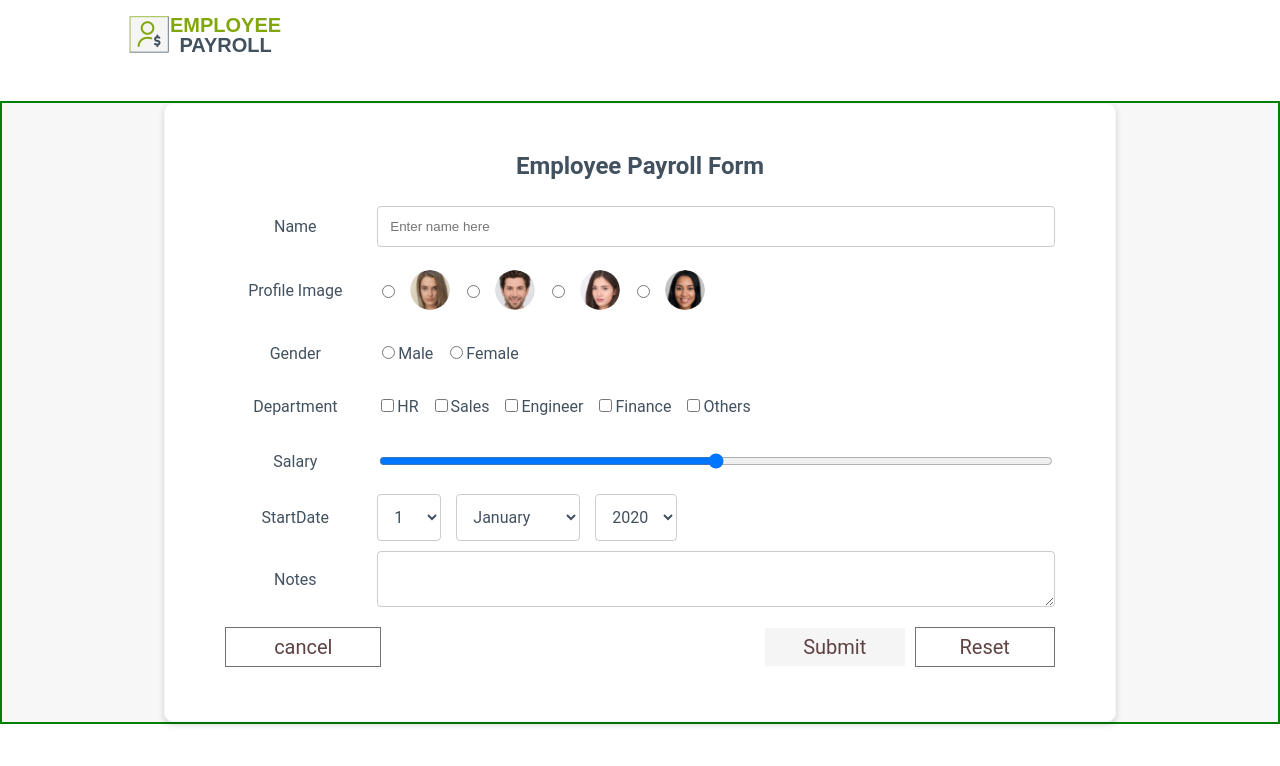
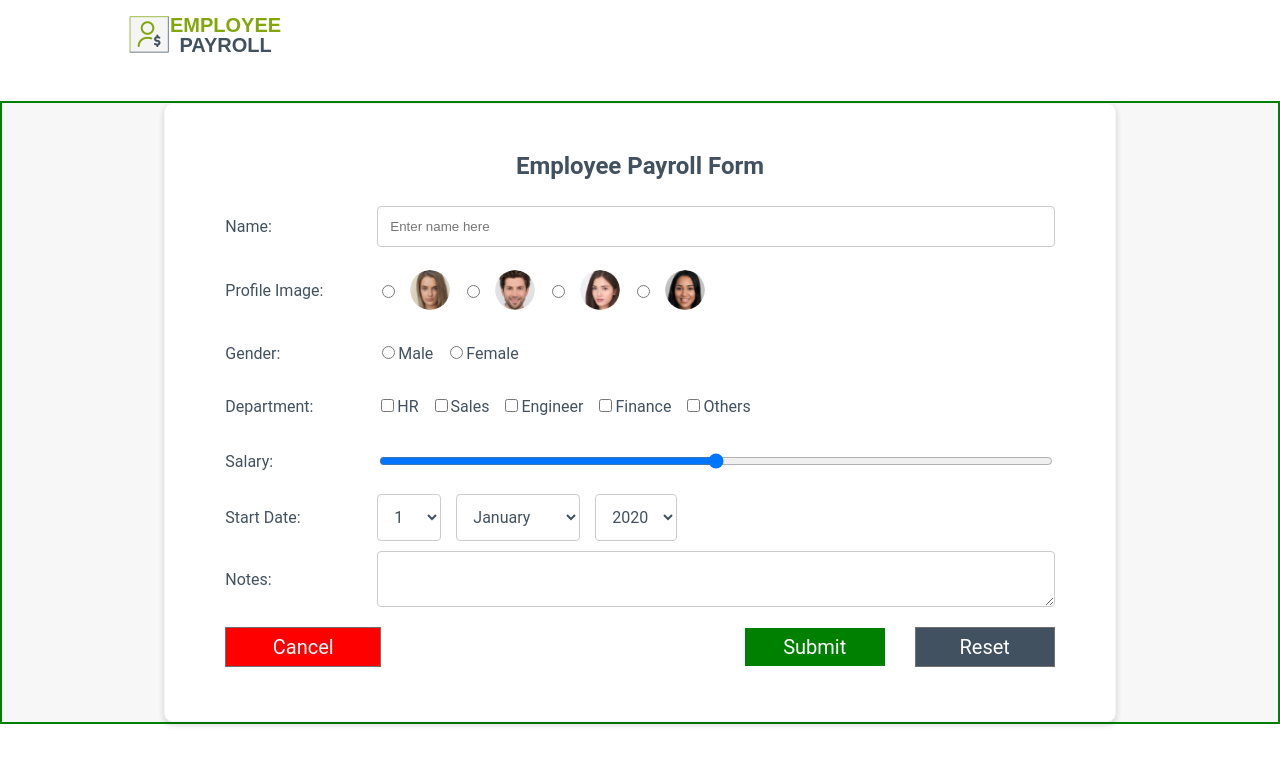
Before and after one commit to Deepanjan1498/Employee-Payroll-React, a React (Create React App) app: page /employee in a window 1280 px wide. Shown: the top 766 px of the page. Built offline with nearby package versions, Linux system fonts and the light colour scheme; no server answers.

Commit message:
Refactored: update query and css

```diff
--- a/src/component/display/display.scss
+++ b/src/component/display/display.scss
@@ -12,12 +12,13 @@
       }
       th {
         letter-spacing: 0px;
-        color: #658292;
+        color: #ffffff;
         text-transform: uppercase;
         opacity: 1;
         font-size: 16px;
         font-family: Roboto;
         font-weight: 500;
+        background: #42515f;
       }
       td {
         font: normal normal normal 14px/21px Roboto;
--- a/src/component/home/home.scss
+++ b/src/component/home/home.scss
@@ -55,7 +55,7 @@
         }
         .search-icon {
           position: absolute;
-          right: 50px;
+          right: 15px;
           z-index: 10;
           width: 28px;
           top: 7px;
--- a/src/component/payroll-form/payroll-form.css
+++ b/src/component/payroll-form/payroll-form.css
@@ -87,6 +87,7 @@ label{
     font-size: 16px;
     opacity: 1;
     font-family: Roboto;
+    text-align: left;
 }
 
 .input{
@@ -136,7 +137,7 @@ select {
     font-size: 20px;
     font-family: Roboto;
     letter-spacing: 0px;
-    color: #5f4242;
+    color: #ffffff;
     opacity: 1;
     background: transparent;
     border: none;
@@ -149,11 +150,15 @@ select {
 
 .submitButton {
     border: none;
-    background-color: #f5f5f5;
-    margin-right: 10px;
+    background-color:green;
+    margin-right: 30px;
     }
+    .resetButton {
+        background-color: #42515f;
+      }
 
 .cancelButton {
+    background-color: red;
     text-decoration: none;
     text-align: center;
 }
--- a/src/component/payroll-form/payroll-form.jsx
+++ b/src/component/payroll-form/payroll-form.jsx
@@ -83,17 +83,17 @@ const setData = (obj) => {
      Year: array[2],
    });
   };
-//  const onNameChange = (event) => {
-//     console.log("value is ", event.target.value);
-//     const nameRegex = RegExp('^[A-Z]{1}[a-zA-Z\\s]{2,}$');
-//     this.setData({name: event.target.value})
-//     if (nameRegex.test(event.target.value)){
-//       this.setData({ nameError: ''})
-//     }else{
-//       this.setData({ nameError: 'Name is Incorrect'})
-//     }
 
-
+var checkDept = (department) => {
+           let deptBool = false;
+           formValue.departMentValue.map(dept => {
+                           console.log('for '+formValue.departMentValue+''+dept,dept.department === department);
+                if(dept.department === department){
+                   deptBool = true
+                }
+               })
+               return ""+deptBool;
+       }
 const changeValue = (event) => {
     console.log(event.target.name+"=="+event.target.value);
         setForm({ ...formValue, [event.target.name]: event.target.value })
@@ -124,24 +124,24 @@ const changeValue = (event) => {
             startDate: ''
         }
         if (formValue.name.length < 1) {
-            error.name = 'name is required field'
+            error.name = 'Please Enter your name'
             isError = true;
         }
         if (formValue.gender.length < 1) {
-            error.gender = 'gender is required field'
+            error.gender = 'Select your gender'
             isError = true;
         }
         if (formValue.salary.length < 1) {
-            error.salary = 'salary is required field'
+            error.salary = 'Select the range from slider'
             isError = true;
         }
         if (formValue.profileUrl.length < 1) {
-            error.profileUrl = 'profile is required field'
+            error.profileUrl = 'Select profile image'
             isError = true;
         }
 
         if (formValue.departMentValue.length < 1) {
-            error.department = 'department is required field'
+            error.department = 'Select departments'
             isError = true;
         }
         await setForm({ ...formValue, error: error })
@@ -198,10 +198,14 @@ const changeValue = (event) => {
 
     const reset = () => {
         setForm({ ...initialValue, id: formValue.id, isUpdate: formValue.isUpdate });
-        console.log(this.props);
+        //console.log(this.props);
 
         console.log(formValue);
     }
+    // var option = [],
+    // optionState = this.props.optionState
+    //     var selected = (optionState === option.value) ? true : false;
+
     return(
         <div>
       <header className = "header-content header">
@@ -218,14 +222,13 @@ const changeValue = (event) => {
         <form className = "form" action = "#" onReset = "resetForm()" onSubmit = {save}>
         <div className="form-head">Employee Payroll Form </div>
             <div className="row-content">
-            <label className="label text" htmlFor ="name">Name</label>
+            <label className="label text" htmlFor ="name">Name:</label>
             <input className="input" type="text" id="name" name="name" value={formValue.name} onChange={changeValue} placeholder="Enter name here" required/>
-          {/* // // <span className = "error">{this.state.nameError}</span> */}
             </div><div className="error">{formValue.error.name}</div>
 
 
         <div className = "row-content">
-                    <label className = "label text" htmlFor = "profile">Profile Image</label>
+                    <label className = "label text" htmlFor = "profile">Profile Image:</label>
                     <div className = "profile-radio-content">
                         <label>
                             <input type = "radio" checked={formValue.profileUrl==='../assets/profile-images/Ellipse -1.png'} name = "profileUrl"
@@ -251,22 +254,22 @@ const changeValue = (event) => {
                 </div>
                 <div className="error">{formValue.error.profileUrl}</div>
                 <div className = "row-content">
-                    <label className = "label text" htmlFor = "gender">Gender</label>
+                    <label className = "label text" htmlFor = "gender">Gender:</label>
                     <div>
-                        <input type = "radio" id = "male" onChange={changeValue} name = "gender" value = "male" />
+                        <input type = "radio" checked ={formValue.gender==='male'} id = "male" onChange={changeValue} name = "gender" value = "male" />
                         <label className = "text" htmlFor = "male">Male</label>
-                        <input type = "radio" id = "female" onChange={changeValue} name = "gender" value = "female" />
+                        <input type = "radio" checked ={formValue.gender==='female'} id = "female" onChange={changeValue} name = "gender" value = "female" />
                         <label className = "text" htmlFor = "female">Female</label>
                     </div>
                 </div>
                 <div className="error">{formValue.error.gender}</div>
                 <div className = "row-content">
-                    <label className = "label text" htmlFor = "department">Department</label>
+                    <label className = "label text" htmlFor = "department">Department:</label>
                     <div>
                         {formValue.allDepartment.map(name =>(
                             <span key ={name.department}>
-                                <input className = "checkbox" type = "checkbox" onChange={() => onCheckChange(name)} name = {name.department}
-                                checked={getChecked(name)} value ={name.department} />
+                                <input className = "checkbox" type = "checkbox"   onChange={() => onCheckChange(name)} name = {name.department}
+                                checked={checkDept(name.department)==='true'} value ={name.department} />
                         <label className = "text" htmlFor ={name.department}>{name.department}</label>
                             </span>
                         ))}
@@ -274,7 +277,7 @@ const changeValue = (event) => {
                 </div>
                 <div className="error">{formValue.error.department}</div>
                 <div className = "row-content">
-                <label className="label text" htmlFor="salary">Salary</label>
+                <label className="label text" htmlFor="salary">Salary:</label>
                         <input className="input" type="range" onChange={changeValue} id="salary" value={formValue.salary} name="salary" placeholder="Salary"
                         min="1000" max="100000" step="100"/>
                         <output className="salary-output text" htmlFor="salary">{formValue.salary}</output>
@@ -282,9 +285,9 @@ const changeValue = (event) => {
                     <div className="error" > {formValue.error.salary} </div>
 
                 <div className = "row-content">
-                    <label className = "label text" htmlFor = "startDate">StartDate</label>
+                    <label className = "label text" htmlFor = "startDate">Start Date:</label>
                       <div id = "date">
-                        <select onChange={changeValue} id = "Day" name ="Day">
+                        <select value={formValue.Day} onChange={changeValue} id = "Day" name ="Day">
                             <option value = "1">1</option>
                             <option value = "2">2</option>
                             <option value = "3">3</option>
@@ -317,7 +320,7 @@ const changeValue = (event) => {
                             <option value = "30">30</option>
                             <option value = "31">31</option>
                         </select>
-                        <select onChange={changeValue} id = "Month" name = "Month">
+                        <select  value={formValue.Month} onChange={changeValue} id = "Month" name = "Month">
                             <option value = "Jan">January</option>
                             <option value = "Feb">February</option>
                             <option value = "March">March</option>
@@ -331,7 +334,7 @@ const changeValue = (event) => {
                             <option value = "Nov">November</option>
                             <option value = "Dec">December</option>
                         </select>
-                        <select onChange={changeValue} id = "Year" name = "Year">
+                        <select value={formValue.Year} onChange={changeValue} id = "Year" name = "Year">
                             <option value = "2020">2020</option>
                             <option value = "2019">2019</option>
                             <option value = "2018">2018</option>
@@ -344,12 +347,12 @@ const changeValue = (event) => {
 
 
                 <div className = "row-content">
-                    <label className = "label text" htmlFor = "notes">Notes</label>
+                    <label className = "label text" htmlFor = "notes">Notes:</label>
                     <textarea className = "input" onChange={changeValue} id = "notes" value={formValue.notes} name = "notes"
                               placeholder = "" ></textarea>
                 </div>
                 <div className="buttonParent">
-                            <Link to="" className="resetButton button cancelButton">cancel</Link>
+                            <Link to="" className="resetButton button cancelButton">Cancel</Link>
                             <div className="submit-reset">
                                 <button type="submit" className="button submitButton" id="submitButton">{formValue.isUpdate ? 'Update' : 'Submit'}</button>
                                 <button type="reset" onClick={reset} className="resetButton button">Reset</button>
```
Also changed, not shown: src/component/home/home.jsx (+9 -8 lines), src/services/employee-service.js (+5 -5 lines).
